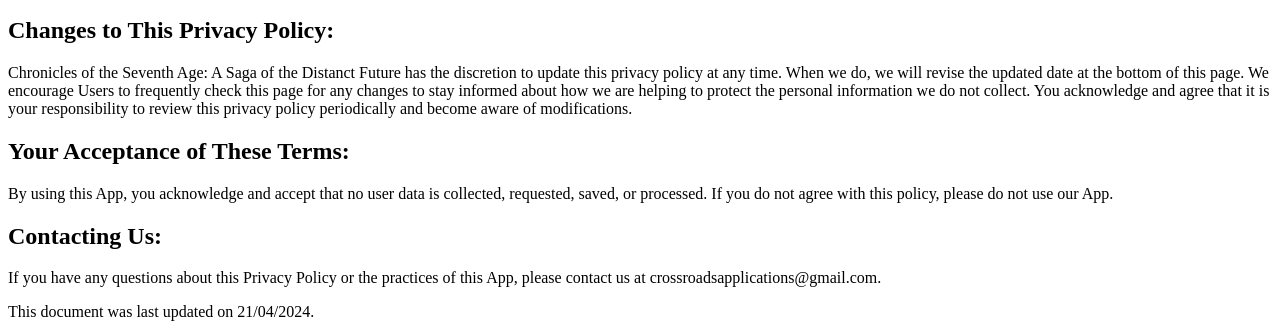
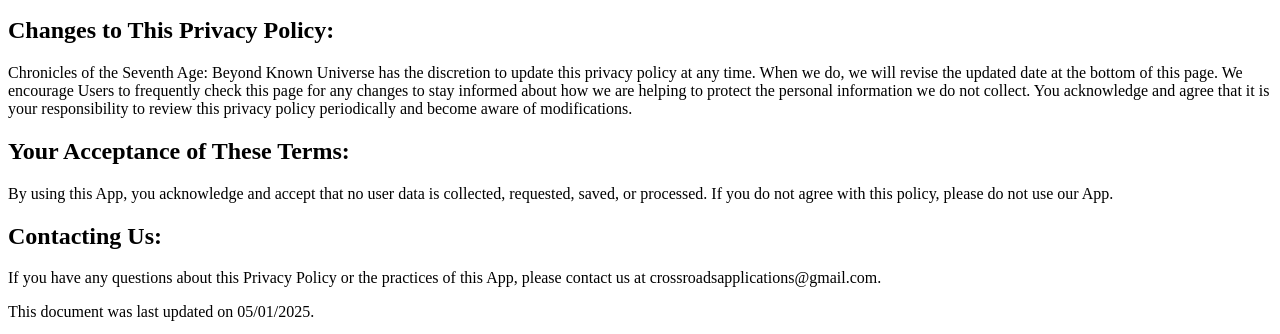
Before and after one commit to christoskaitatzis/beyond-known-universe-privacy-policy, a plain HTML site: page index.html in a window 1280 px wide. Shown: the part 487-821 px from the top of the page. Drawn offline with Linux system fonts and the light colour scheme.

Commit message:
Update index.html

```diff
--- a/index.html
+++ b/index.html
@@ -30,7 +30,7 @@
 
     <h2>Changes to This Privacy Policy:</h2>
 
-    <p>Chronicles of the Seventh Age: A Saga of the Distanct Future has the discretion to update this privacy policy at any time. When we do, we will revise the updated date at the bottom of this page. We encourage Users to frequently check this page for any changes to stay informed about how we are helping to protect the personal information we do not collect. You acknowledge and agree that it is your responsibility to review this privacy policy periodically and become aware of modifications.</p>
+    <p>Chronicles of the Seventh Age: Beyond Known Universe has the discretion to update this privacy policy at any time. When we do, we will revise the updated date at the bottom of this page. We encourage Users to frequently check this page for any changes to stay informed about how we are helping to protect the personal information we do not collect. You acknowledge and agree that it is your responsibility to review this privacy policy periodically and become aware of modifications.</p>
 
     <h2>Your Acceptance of These Terms:</h2>
 
@@ -40,7 +40,7 @@
 
     <p>If you have any questions about this Privacy Policy or the practices of this App, please contact us at crossroadsapplications@gmail.com.</p>
 
-    <p>This document was last updated on 21/04/2024.</p>
+    <p>This document was last updated on 05/01/2025.</p>
 
 </body>
 </html>
```
